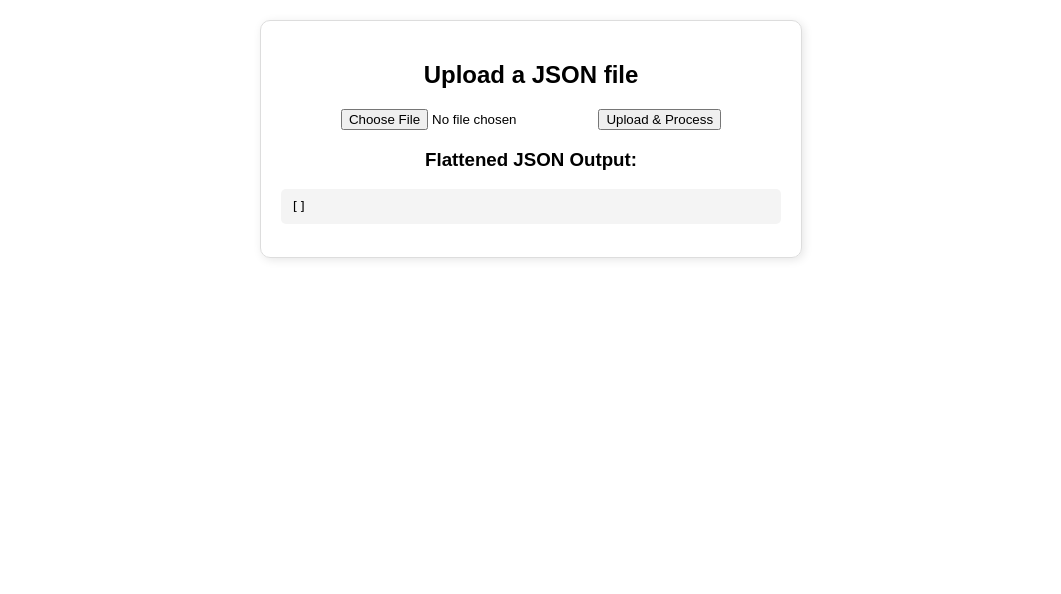
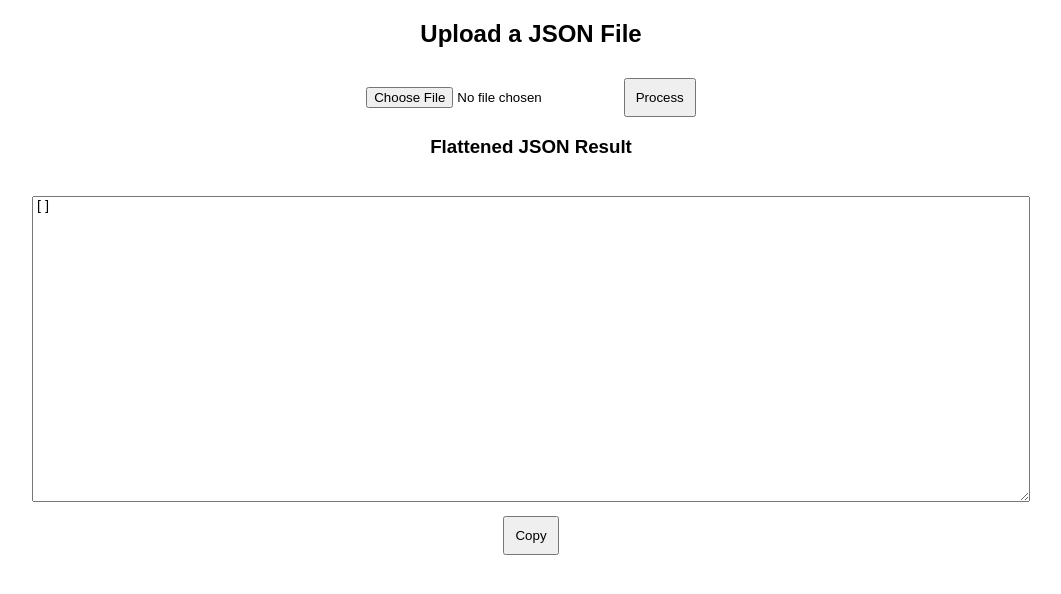
Before and after one commit to Chronos91/fmtjson, a Flask app: template templates/index.html in a window 1280 px wide. Shown: the top 594 px of the page, without its empty margins (109-1170 px from the left). Run offline with Flask 3, Linux system fonts and the light colour scheme; the template is opened without the code that fills it: most values are stand-ins (such as "Sample title", 1, 10 or a date in 2020).

Commit message:
Update index.html

```diff
--- a/templates/index.html
+++ b/templates/index.html
@@ -3,42 +3,48 @@
 <head>
     <meta charset="UTF-8">
     <meta name="viewport" content="width=device-width, initial-scale=1.0">
-    <title>JSON Flattener</title>
+    <title>Flatten JSON Uploader</title>
     <style>
         body {
             font-family: Arial, sans-serif;
+            margin: 20px;
             text-align: center;
-            margin: 20px;
         }
-        .container {
-            max-width: 500px;
-            margin: auto;
-            padding: 20px;
-            border: 1px solid #ddd;
-            border-radius: 10px;
-            box-shadow: 2px 2px 10px rgba(0, 0, 0, 0.1);
+        textarea {
+            width: 80%;
+            height: 300px;
+            margin-top: 20px;
         }
-        pre {
-            text-align: left;
-            background: #f4f4f4;
+        button {
             padding: 10px;
-            border-radius: 5px;
-            overflow: auto;
+            margin-top: 10px;
+            cursor: pointer;
         }
     </style>
 </head>
 <body>
-    <div class="container">
-        <h2>Upload a JSON file</h2>
-        <form action="/" method="post" enctype="multipart/form-data">
-            <input type="file" name="file" accept=".txt">
-            <button type="submit">Upload & Process</button>
-        </form>
 
-        {% if result %}
-        <h3>Flattened JSON Output:</h3>
-        <pre>{{ result | tojson(indent=4) }}</pre>
-        {% endif %}
-    </div>
+    <h2>Upload a JSON File</h2>
+    <form method="post" enctype="multipart/form-data">
+        <input type="file" name="file" required>
+        <button type="submit">Process</button>
+    </form>
+
+    {% if result %}
+        <h3>Flattened JSON Result</h3>
+        <textarea id="jsonOutput" readonly>{{ result | tojson(indent=2) }}</textarea>
+        <br>
+        <button onclick="copyToClipboard()">Copy</button>
+    {% endif %}
+
+    <script>
+        function copyToClipboard() {
+            var textArea = document.getElementById("jsonOutput");
+            textArea.select();
+            document.execCommand("copy");
+            alert("Copied to clipboard!");
+        }
+    </script>
+
 </body>
 </html>
```
